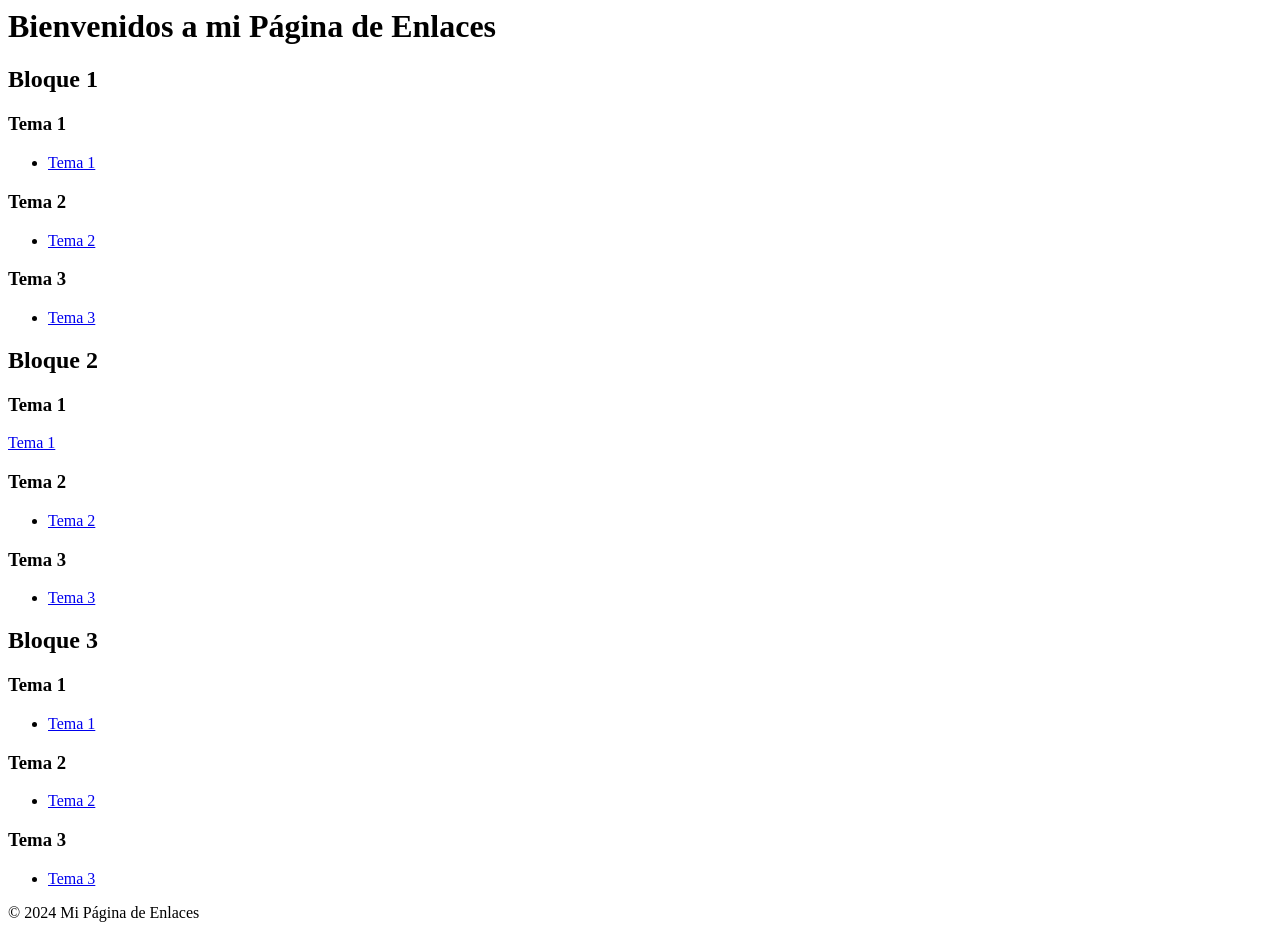
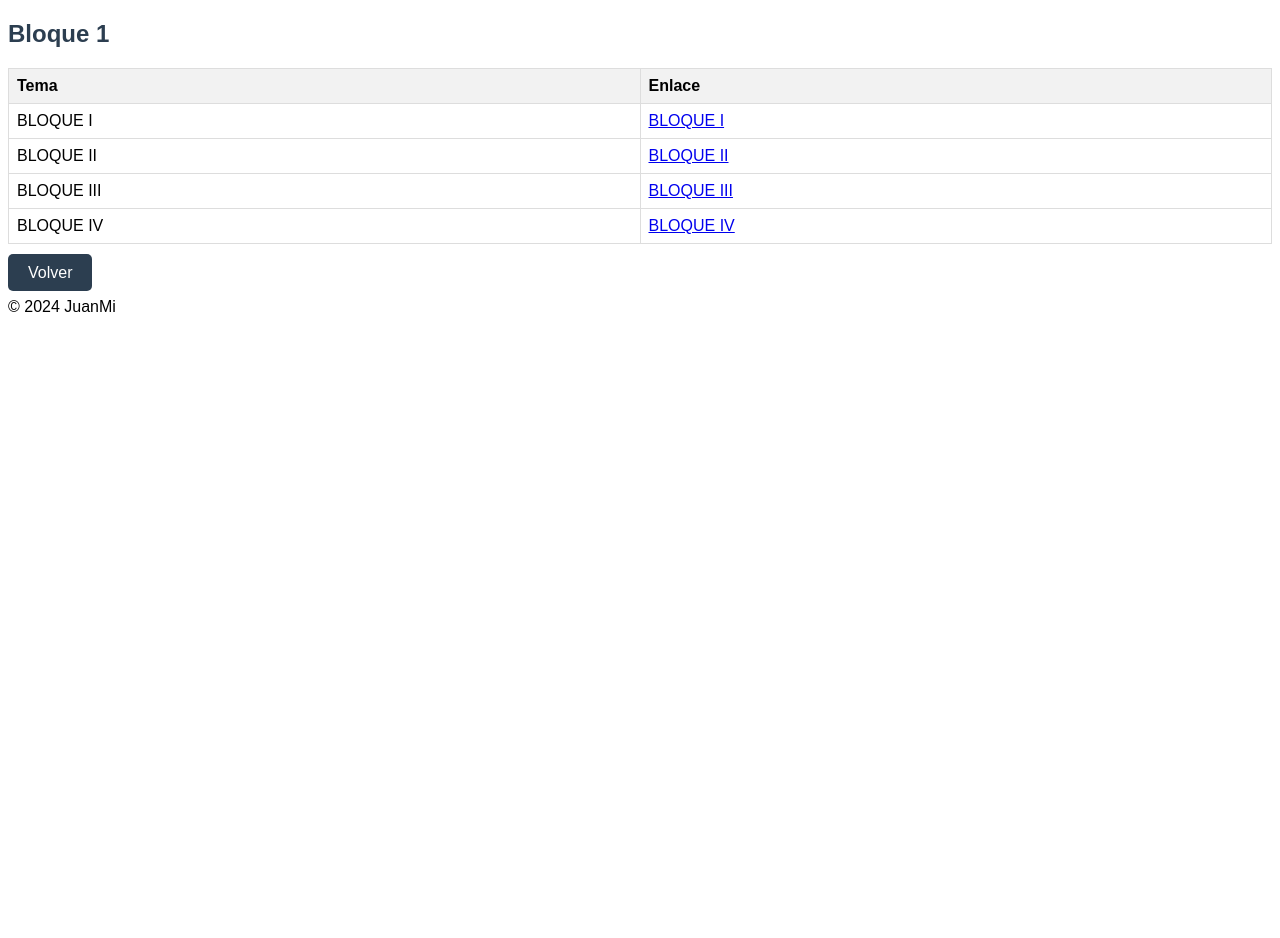
Before and after one commit to JuanMiMiranda/test, a plain HTML site: page index.html in a window 1280 px wide. After the commit the page ends 800 px from the top, so only its background shows below. Drawn offline with Linux system fonts and the light colour scheme.

Commit message:
Add files via upload

```diff
--- a/index.html
+++ b/index.html
@@ -1,74 +1,76 @@
+<!DOCTYPE html>
+<html lang="es">
+<head>
+    <meta charset="UTF-8">
+    <meta name="viewport" content="width=device-width, initial-scale=1.0">
+    <title> GSI - AGE </title>
+    <style>
+        body {
+            font-family: Arial, sans-serif;
+        }
+        table {
+            width: 100%;
+            border-collapse: collapse;
+        }
+        th, td {
+            border: 1px solid #ddd;
+            padding: 8px;
+            text-align: left;
+        }
+        th {
+            background-color: #f2f2f2;
+        }
+        h2 {
+            color: #2c3e50;
+        }
+        .volver {
+            margin-top: 20px;
+        }
+        .volver a {
+            text-decoration: none;
+            color: white;
+            background-color: #2c3e50;
+            padding: 10px 20px;
+            border-radius: 5px;
+        }
+    </style>
 </head>
 <body>
-    <header>
-        <h1>Bienvenidos a mi Página de Enlaces</h1>
-    </header>
     <main>
-        <div class="bloque">
-            <h2>Bloque 1</h2>
-            <div class="tema">
-                <h3>Tema 1</h3>
-                <ul>
-                    <li><a href="./B1/B1-T1.htm" target="_blank">Tema 1</a></li>
-                </ul>
-            </div>
-            <div class="tema">
-                <h3>Tema 2</h3>
-                <ul>
-                    <li><a href="./B1/B1-T2.htm" target="_blank">Tema 2</a></li>
-                </ul>
-            </div>
-            <div class="tema">
-                <h3>Tema 3</h3>
-                <ul>
-                    <li><a href="./B1/B1-T3.htm" target="_blank">Tema 3</a></li>
-                </ul>
-            </div>
-        </div>
-        <div class="bloque">
-            <h2>Bloque 2</h2>
-            <div class="tema">
-                <h3>Tema 1</h3
-				<li><a href="./B2/B2-T1.htm" target="_blank">Tema 1</a></li>
-                </ul>
-            </div>
-            <div class="tema">
-                <h3>Tema 2</h3>
-                <ul>
-                    <li><a href="./B2/B2-T2.htm" target="_blank">Tema 2</a></li>
-                </ul>
-            </div>
-            <div class="tema">
-                <h3>Tema 3</h3>
-                <ul>
-                    <li><a href="./B2/B2-T3.htm" target="_blank">Tema 3</a></li>
-                </ul>
-            </div>
-        </div>
-        <div class="bloque">
-            <h2>Bloque 3</h2>
-            <div class="tema">
-                <h3>Tema 1</h3>
-                <ul>
-                    <li><a href="./B3/B3-T1.htm" target="_blank">Tema 1</a></li>
-                </ul>
-            </div>
-            <div class="tema">
-                <h3>Tema 2</h3>
-                <ul>
-                    <li><a href="./B3/B3-T2.htm" target="_blank">Tema 2</a></li>
-                </ul>
-            </div>
-            <div class="tema">
-                <h3>Tema 3</h3>
-                <ul>
-                    <li><a href="./B3/B3-T3.htm" target="_blank">Tema 3</a></li>
-                </ul>
-            </div>
+        <h2>Bloque 1</h2>
+        <table>
+            <thead>
+                <tr>
+                    <th>Tema</th>
+                    <th>Enlace</th>
+                </tr>
+            </thead>
+            <tbody>
+                <tr>
+                    <td>BLOQUE I</td>
+                    <td><a href="./B1/contents.htm" target="_blank">BLOQUE I</a></td>
+                </tr>
+                <tr>
+                    <td>BLOQUE II</td>
+                    <td><a href="./B2/contents.htm" target="_blank">BLOQUE II</a></td>
+                </tr>
+                <tr>
+                     <td>BLOQUE III</td>
+                    <td><a href="./B3/contents.htm" target="_blank">BLOQUE III</a></td>
+                </tr>
+				 <tr>
+                     <td>BLOQUE IV</td>
+                    <td><a href="./B4/contents.htm" target="_blank">BLOQUE IV</a></td>
+                </tr>
+            </tbody>
+        </table>
+
+        <div class="volver">
+            <a href="../">Volver</a>
         </div>
     </main>
     <footer>
-        <p>&copy; 2024 Mi Página de Enlaces</p>
+        <p>&copy; 2024 JuanMi </p>
     </footer>
 </body>
 </html>
```
Also changed, not shown: B1/contents.htm (+4 -7 lines), B2/contents.htm (+4 -7 lines), B3/contents.htm (+4 -5 lines).
